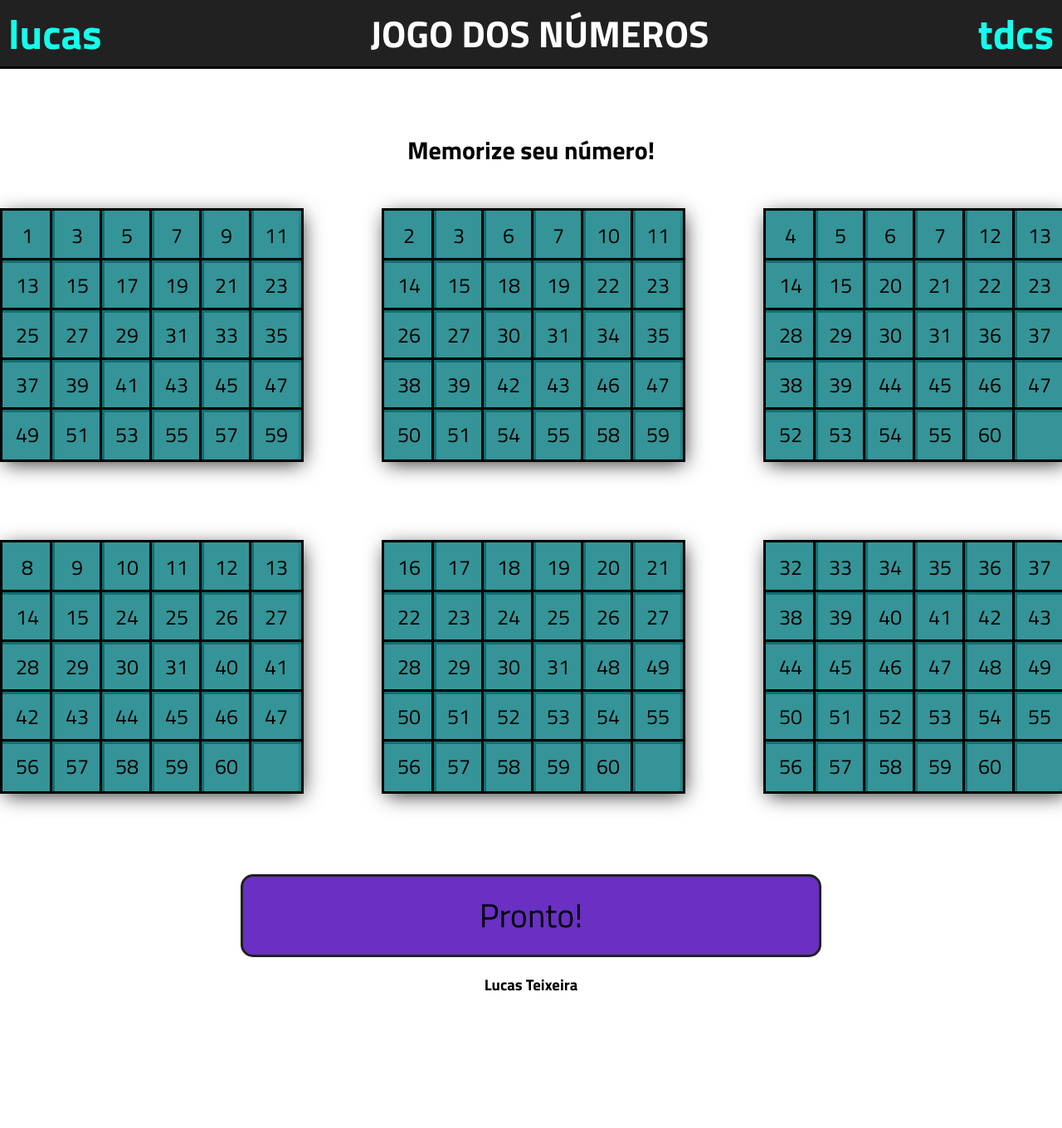
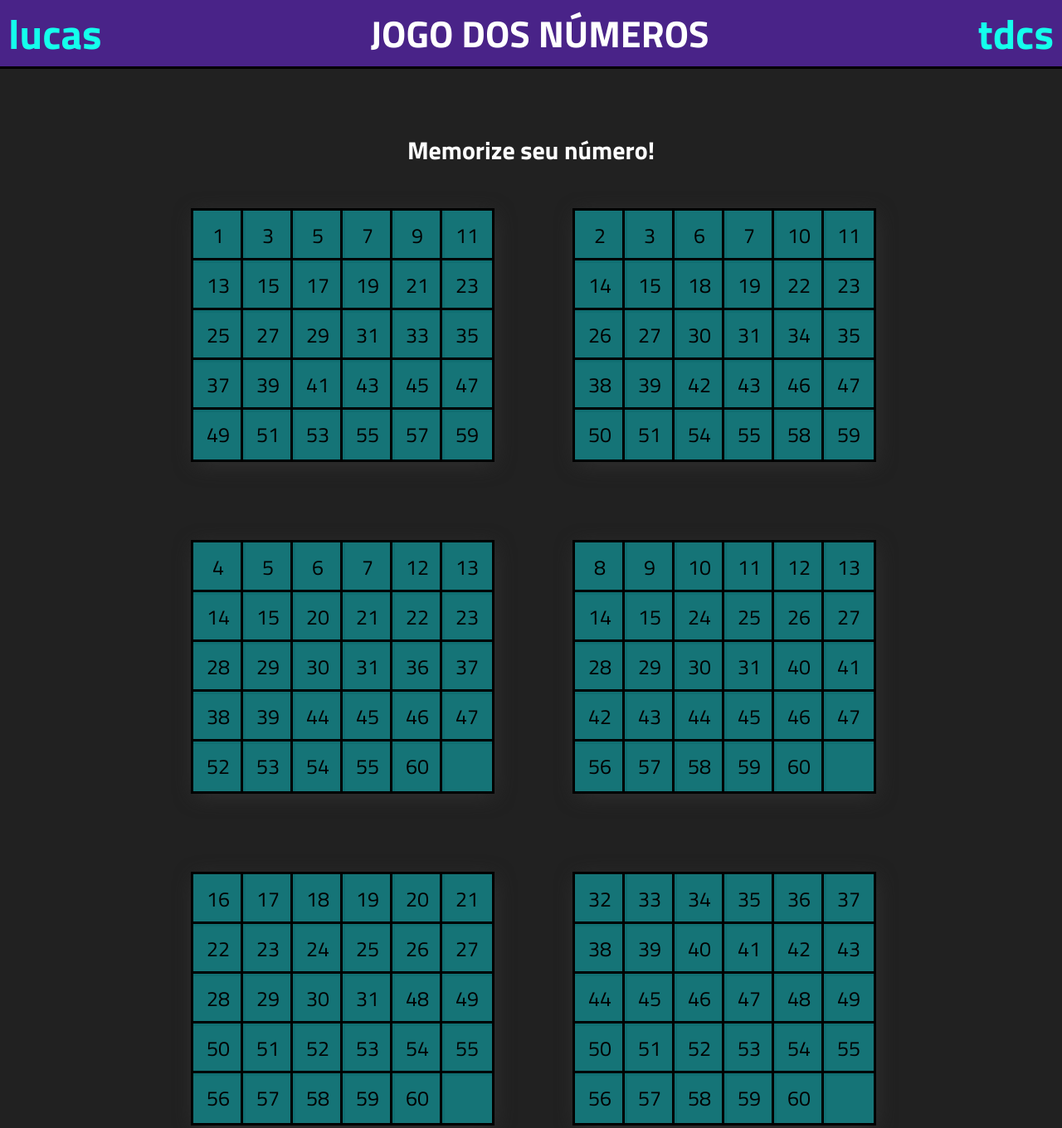
Before and after one commit to lucastdcs/JOGO-DOS-NUMEROS, a plain HTML site: page index.html in a window 1280 px wide. Shown: the top 1360 px of the page at 83% size. Before the commit the page ends 1219 px from the top, so only its background shows below. Drawn offline with Linux system fonts and the light colour scheme.

Commit message:
Version 1.1

```diff
--- a/css/components/grid.css
+++ b/css/components/grid.css
@@ -1,13 +1,11 @@
 .wrapper-all{
     display: grid;
-    grid-template-columns:auto auto auto ;
+    grid-template-columns:auto auto  ;
     grid-template-rows: auto auto  ;
     column-gap: 100px;
     row-gap: 100px;
-    justify-content: center;
-
+    min-width: 720px;
 }
-
 
 .wrapper-grid {
     display: grid;
--- a/css/components/header.css
+++ b/css/components/header.css
@@ -2,16 +2,15 @@
     display: flex;
     align-items: center;
     justify-content: space-between;
-
-    background-color: #212121;
-    width: 100%;
+    background-color: #492388;
+    width:100%;
+    min-width: 720px;
     height: 80px;
     border-bottom: 3px solid black;
 }
 
 .logo{
     display:flex;
-
     color: #14FFEC;
     font-size: 50px;
     font-weight: 700;
--- a/css/components/main-button.css
+++ b/css/components/main-button.css
@@ -1,9 +1,11 @@
 .main-button {
     padding: 0px 0px;
-    width: 700px;
+    width: calc(100% - 1000px);
+    min-width: 200px;
     height: 100px;
     background-color: #6930C3;
     margin-top: 100px;
+    margin-bottom: 100px;
     font-family: 'Titillium Web', sans-serif;
     font-weight: 300;
     font-size: 40px;
@@ -11,10 +13,10 @@
     border-radius: 15px;
     cursor: pointer;
     opacity: 1;
-    transition: 0.3s;
+    transition: 0.2s;
 }
 
 .main-button:hover {
     opacity: 0.95;
-    box-shadow: black 1px 1px 3px ;
+    box-shadow: #14FFEC   0px 0px 0px 3px ;
 }
--- a/css/components/main-footer.css
+++ b/css/components/main-footer.css
@@ -2,4 +2,6 @@
     display: flex;
     align-items: center;
     justify-content: center;
+    background-color: black;
+    color: white;
 }
--- a/css/components/main-paragraph.css
+++ b/css/components/main-paragraph.css
@@ -2,4 +2,5 @@
     margin-bottom: 50px;
     font-size: 30px;
     font-weight: 700;
+    color: white;
 }
--- a/css/components/main-section.css
+++ b/css/components/main-section.css
@@ -7,4 +7,5 @@
     padding-top: 50px;
     width: 100%;
     height:auto;
+    background-color: #212121;
 }
```
